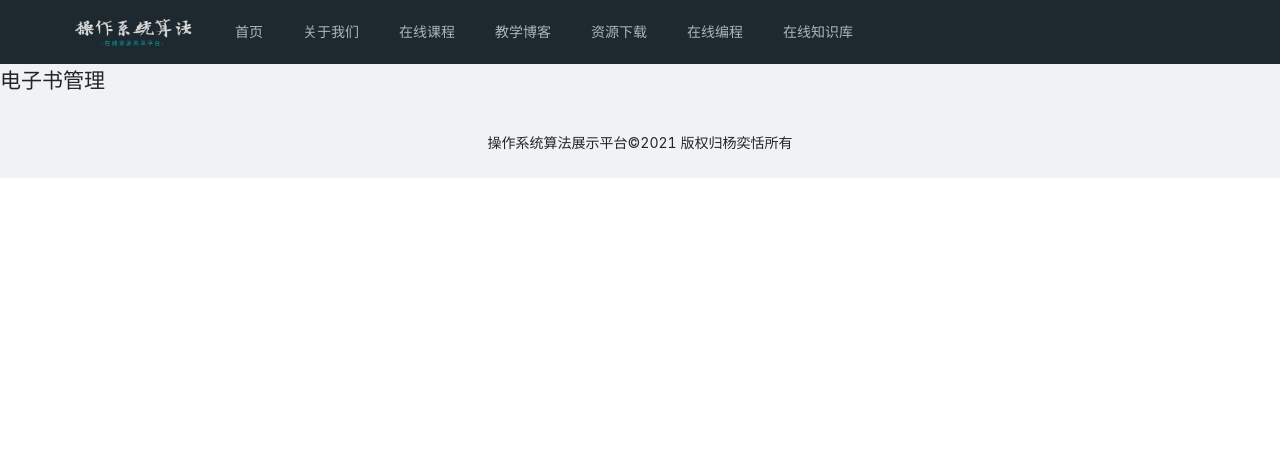
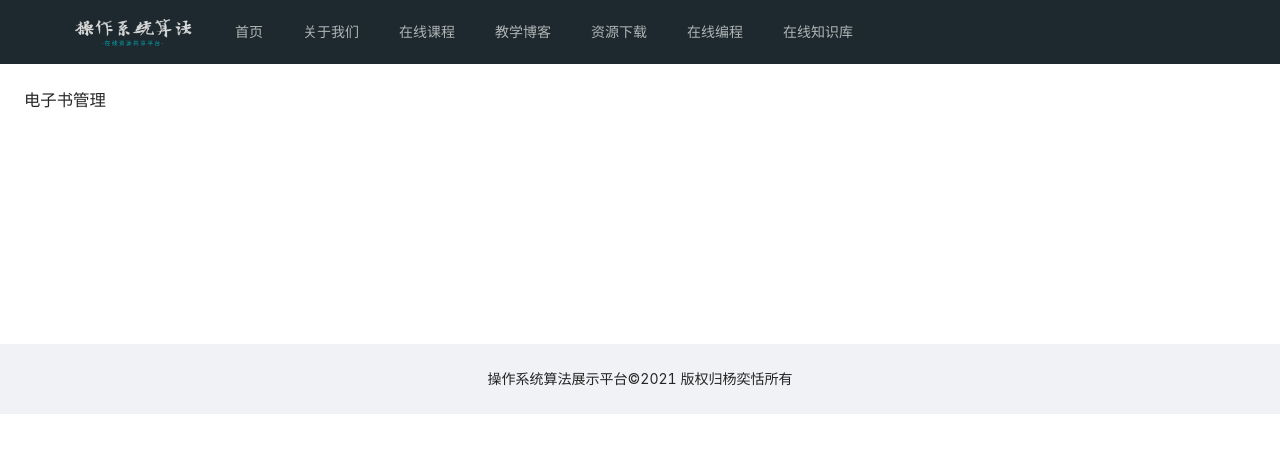
Before and after one commit to VODKA312/Knowledge-Repository-Project, a Vue app in the folder web/: page /admin/ebook in a window 1280 px wide. Shown: the top 452 px of the page. Built offline with nearby package versions, Linux system fonts and the light colour scheme.

Commit message:
6-3【更新日志】【前端】设置电子书管理基本布局

```diff
--- a/web/src/views/admin/adminEbook.vue
+++ b/web/src/views/admin/adminEbook.vue
@@ -1,5 +1,11 @@
 <template>
-  <div class="about">
-    <h1>电子书管理</h1>
-  </div>
+    <a-layout>
+      <a-layout-content
+              :style="{ background: '#fff', padding: '24px', margin: 0, minHeight: '280px' }"
+      >
+        <div class="about">
+          <h1>电子书管理</h1>
+        </div>
+      </a-layout-content>
+    </a-layout>
 </template>
```
